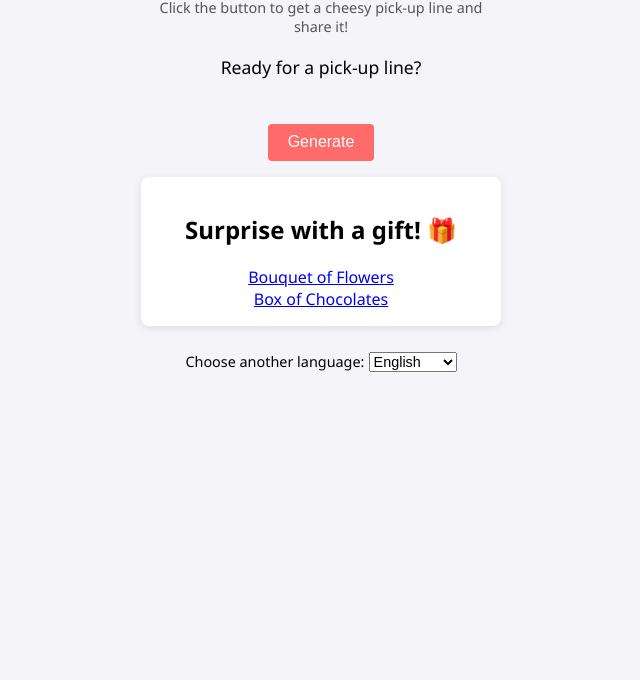
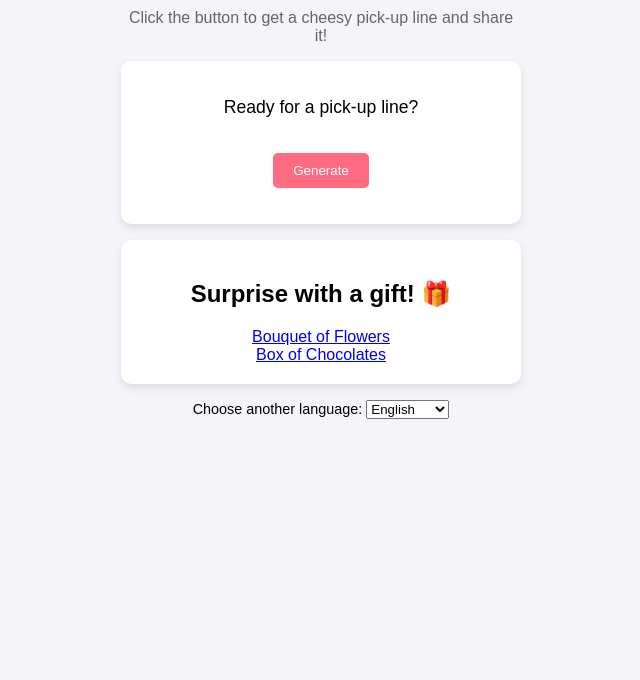
Before and after one commit to Anubis747/cor, a plain HTML site: page index.html in a window 1280 px wide. Shown: the part 120-800 px from the top of the page, without its empty margins (319-959 px from the left). Drawn offline with Linux system fonts and the light colour scheme.

Commit message:
Update style.css

```diff
--- a/style.css
+++ b/style.css
@@ -1,56 +1,56 @@
 body {
-  background: #f4f4f9;
-  font-family: 'Segoe UI', Tahoma, sans-serif;
-  margin: 0;
-  padding: 2rem;
+  font-family: sans-serif;
+  background-color: #f4f4f9;
   display: flex;
   justify-content: center;
+  padding: 40px 10px;
 }
+
 main {
+  max-width: 400px;
   width: 100%;
-  max-width: 360px;
   text-align: center;
 }
+
 .intro {
-  font-size: 0.9rem;
-  color: #555;
-  margin-bottom: 1.2rem;
+  margin-bottom: 1rem;
+  color: #666;
 }
-.card, .affiliate {
-  background: #fff;
-  border-radius: 8px;
-  box-shadow: 0 2px 8px rgba(0,0,0,0.1);
-  padding: 1rem;
-  margin-bottom: 1.5rem;
+
+#card, .affiliate {
+  background: white;
+  padding: 20px;
+  border-radius: 10px;
+  box-shadow: 0 4px 8px rgba(0,0,0,0.1);
+  margin-bottom: 1rem;
 }
+
 .line {
+  min-height: 40px;
   font-size: 1.1rem;
-  min-height: 3em;
   margin: 1rem 0;
 }
+
 button {
-  background: #ff6b6b;
+  padding: 10px 20px;
   border: none;
-  border-radius: 4px;
-  color: #fff;
+  background-color: #ff6b81;
+  color: white;
+  border-radius: 5px;
   cursor: pointer;
-  font-size: 1rem;
-  padding: 0.6rem 1.2rem;
-  transition: background 0.2s;
-  display: block;
-  margin: 0.6rem auto;
 }
+
 button:hover {
-  background: #ff4757;
+  background-color: #ff4757;
 }
+
 .comment {
-  margin-top: 0.8rem;
+  margin-top: 10px;
+  color: #888;
   font-style: italic;
-  color: #555;
 }
-.lang‑switch {
+
+.lang-switch {
   margin-top: 1rem;
-}
-label, select {
   font-size: 0.9rem;
 }
```
